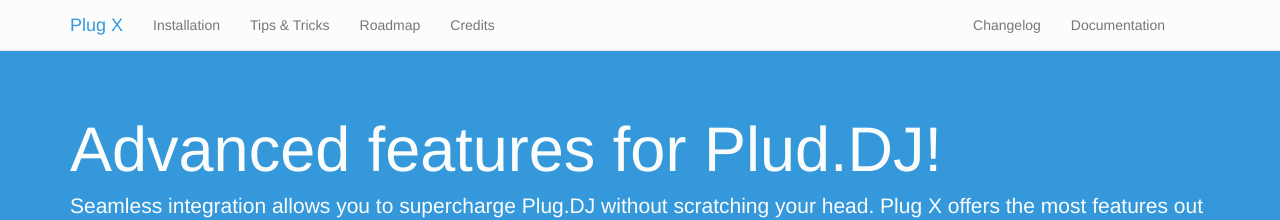
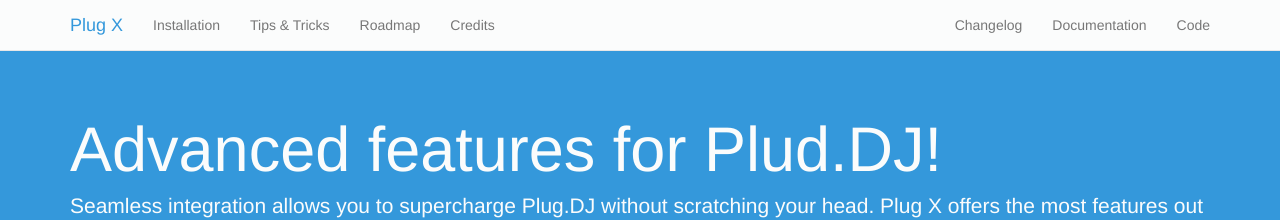
Before and after one commit to skylerb/Plug-X, a Jekyll site: the page built from index.html, in a window 1280 px wide. Shown: the top 220 px of the page. Built offline with Jekyll 4.4.1, drawn with Linux system fonts in a browser that asks for light colours; nearby versions of some CDN libraries; Markdown is read by kramdown in place of the engine named in the settings.

Commit message:
Missing bracket

```diff
--- a/_layouts/default.html
+++ b/_layouts/default.html
@@ -83,7 +83,7 @@
 							"code/"
 						{% else %}
 							"../code/"
-						{% endif %}Code</a></li>
+						{% endif %}>Code</a></li>
 				</ul>
 			</div><!--/.nav-collapse -->
 		  </div>
```
